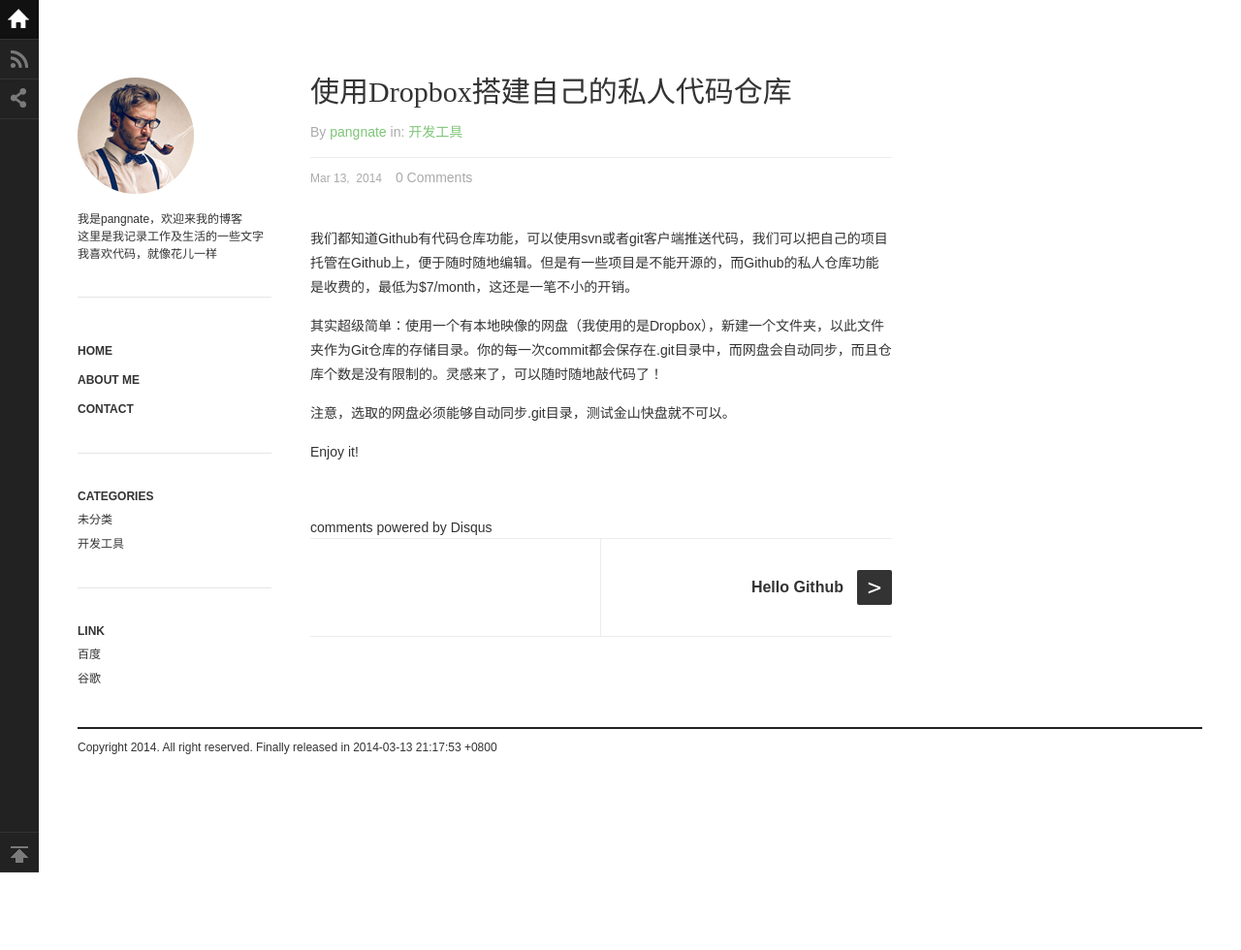
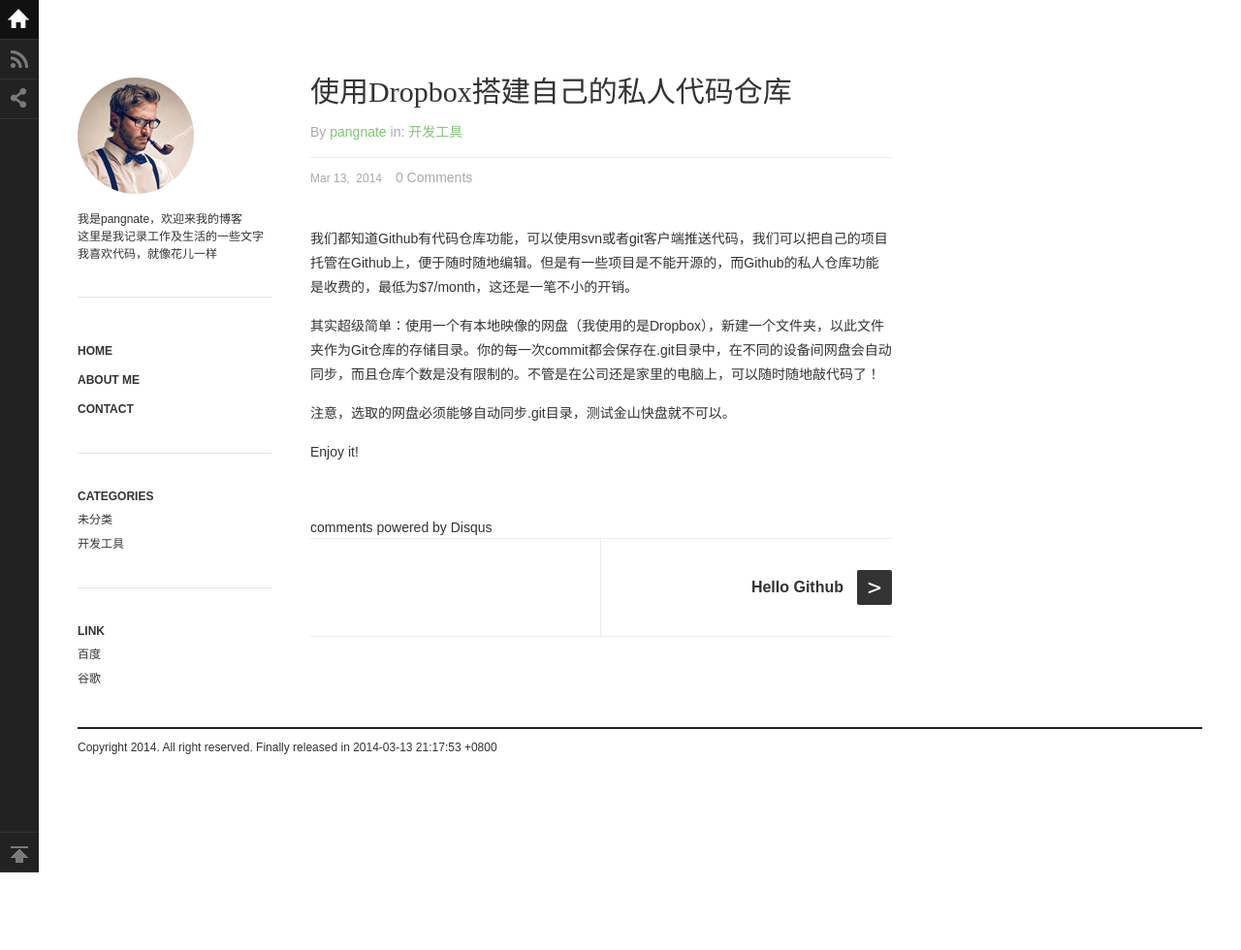
Before and after one commit to pangnate/pangnate.github.io, a Jekyll site: the page built from _posts/2014/2014-03-13-dropbox-private-repository.md, in a window 1280 px wide. Shown: the whole page at 97% size. Built offline with Jekyll 4.4.1, drawn with Linux system fonts in a browser that asks for light colours; some web fonts are replaced; comment, search, counter and statistics services are not loaded.

Commit message:
Modify dropbox-private-repository.md

```diff
--- a/_posts/2014/2014-03-13-dropbox-private-repository.md
+++ b/_posts/2014/2014-03-13-dropbox-private-repository.md
@@ -9,7 +9,7 @@ tags: [git, repository, dropbox]
 
 我们都知道Github有代码仓库功能，可以使用svn或者git客户端推送代码，我们可以把自己的项目托管在Github上，便于随时随地编辑。但是有一些项目是不能开源的，而Github的私人仓库功能是收费的，最低为$7/month，这还是一笔不小的开销。
 
-其实超级简单：使用一个有本地映像的网盘（我使用的是Dropbox），新建一个文件夹，以此文件夹作为Git仓库的存储目录。你的每一次commit都会保存在.git目录中，而网盘会自动同步，而且仓库个数是没有限制的。灵感来了，可以随时随地敲代码了！
+其实超级简单：使用一个有本地映像的网盘（我使用的是Dropbox），新建一个文件夹，以此文件夹作为Git仓库的存储目录。你的每一次commit都会保存在.git目录中，在不同的设备间网盘会自动同步，而且仓库个数是没有限制的。不管是在公司还是家里的电脑上，可以随时随地敲代码了！
 
 注意，选取的网盘必须能够自动同步.git目录，测试金山快盘就不可以。
 
```
